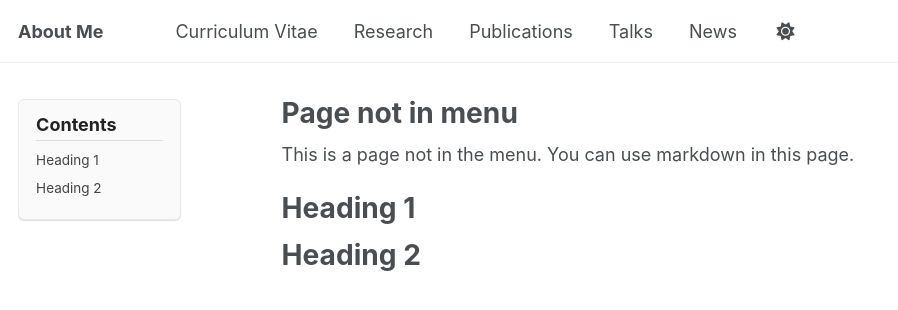
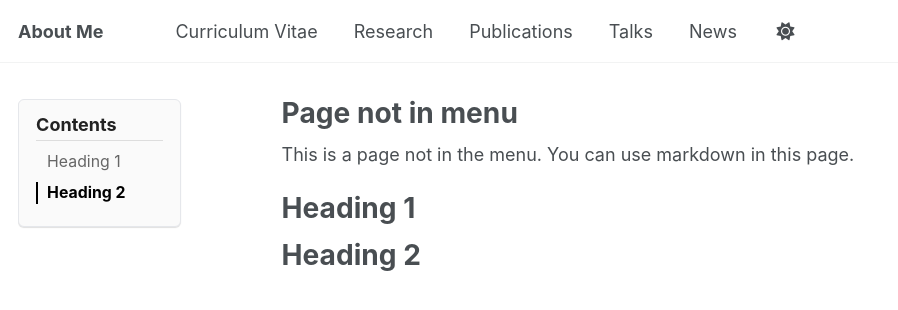
Before and after one commit to caihaoqiu/caihaoqiu.github.io, a Jekyll site: the page built from _pages/non-menu-page.md, in a window 1280 px wide. Shown: the top 310 px of the page, without its empty margins (0-898 px from the left). Built offline with Jekyll 4.4.1, drawn with Linux system fonts in a browser that asks for light colours; a script bundle is joined from its source files by our own code; a style sheet for code colours, icons or effects is not loaded.

Commit message:
Update sidebar.html

```diff
--- a/_includes/sidebar.html
+++ b/_includes/sidebar.html
@@ -8,6 +8,9 @@
   {% endif %}
 {% else %}
   <style>
+    html {
+      scroll-behavior: smooth;
+    }
     @media (min-width: 64em) {
       #auto-toc-sidebar {
         padding-right: 1.8rem !important;
@@ -38,15 +41,22 @@
       padding-bottom: 0.3rem !important;
     }
     #auto-toc-list a {
-      font-size: 0.75rem !important;
+      font-size: 0.88rem !important;
       line-height: 1.42 !important;
-      color: #444 !important;
+      color: #666 !important;
       text-decoration: none !important;
       display: block !important;
+      padding-left: 0.5rem !important;
+      border-left: 2px solid transparent !important;
+      transition: all 0.2s ease !important;
     }
     #auto-toc-list a:hover {
+      color: #111 !important;
+    }
+    #auto-toc-list a.toc-active {
       color: #000 !important;
-      text-decoration: underline !important;
+      font-weight: 700 !important;
+      border-left: 2px solid #000 !important;
     }
   </style>
 
@@ -86,7 +97,7 @@
           }
           var li = document.createElement('li');
           var isSub = (h.tagName === 'H3' && hasTop);
-          li.style.cssText = 'margin-bottom: 0.45rem; padding-left: ' + (isSub ? '0.8rem' : '0') + ';';
+          li.style.cssText = 'margin-bottom: 0.45rem; padding-left: ' + (isSub ? '0.75rem' : '0') + ';';
 
           var a = document.createElement('a');
           a.href = '#' + h.id;
```
Also changed, not shown: other parts of _includes/sidebar.html (+28 -0 lines).
